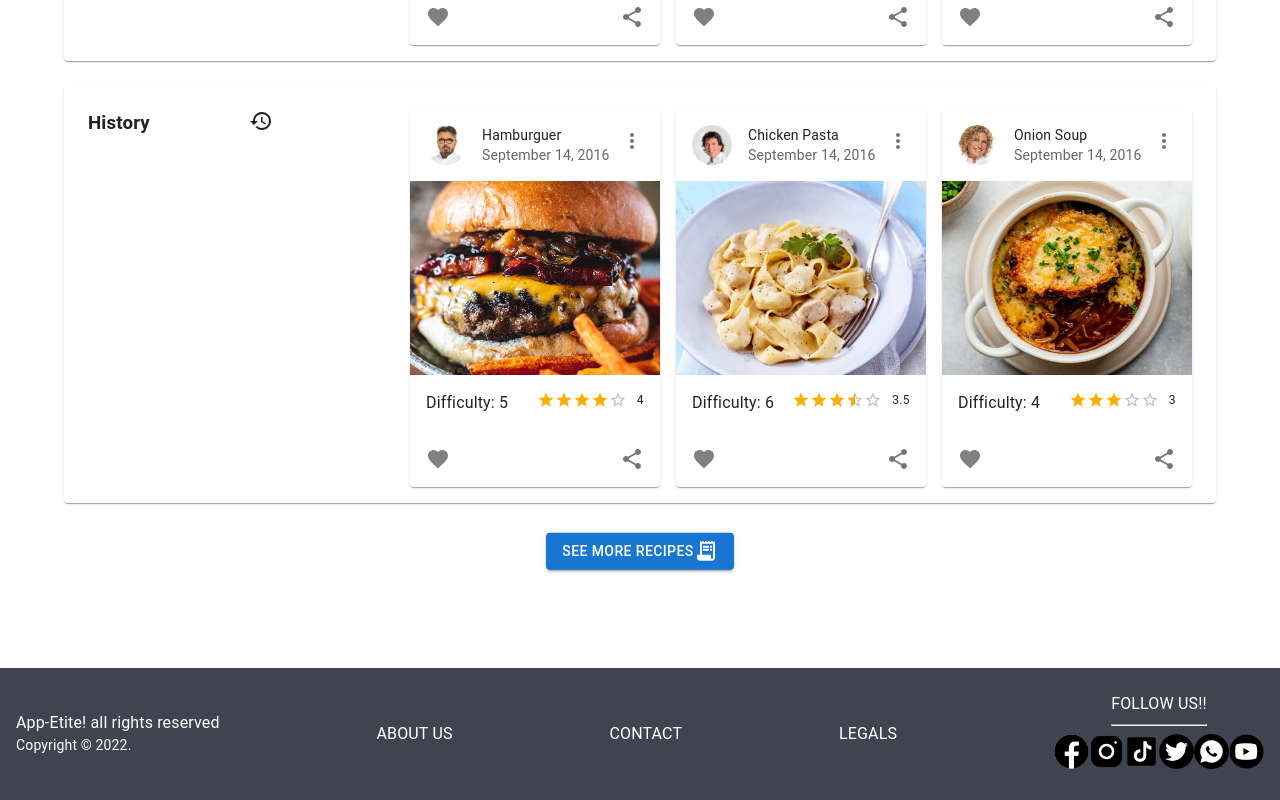
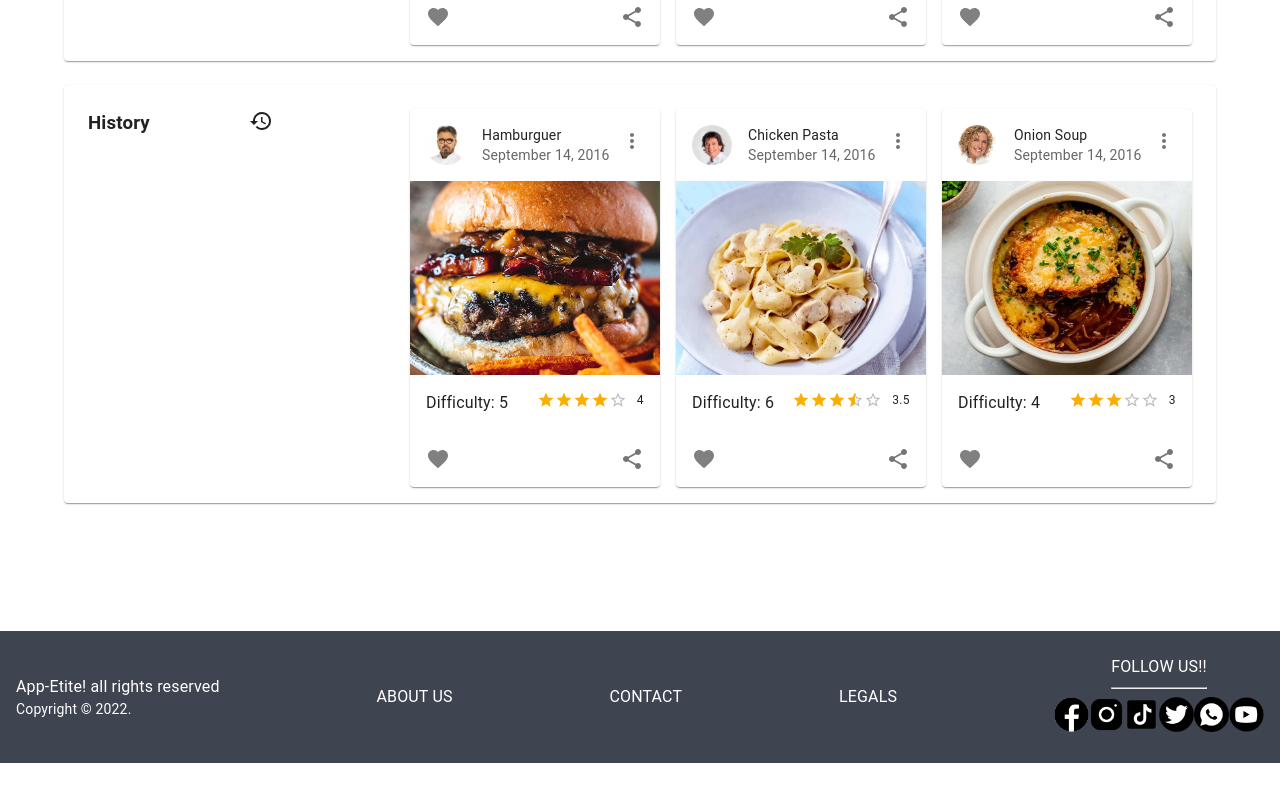
Before and after one commit to abreuerUade/api-uade, a React (Create React App) app: page / in a window 1280 px wide. Shown: the part 775-1575 px from the top of the page. After the commit the page ends 1538 px from the top, so only its background shows below. Built offline with nearby package versions, Linux system fonts and the light colour scheme.

Commit message:
Removing welcome button

```diff
--- a/src/pages/Welcome.js
+++ b/src/pages/Welcome.js
@@ -90,11 +90,15 @@ export default function Welcome(props){
             </Grid>
             <br></br>
             <br></br>
-            <Box textAlign='center'>
+
+            {/* <Box textAlign='center'>
                 <Button className='btnCenter' variant="contained" href="/home">
                     See more recipes <ReceiptLongIcon></ReceiptLongIcon>
                 </Button>
             </Box>
+            THIS BUTTON WILL BE ADDED IN A SECOND MVP AND THE FUNCTION WILL BE ENTER WITHOUT BEING LOGGED IN.
+            BUT FOR THAT WE NEED A NAVBAR FOR VISITORS AND BLOCK FUNCITIONALITIES SUCH AS MY RECIPES, CREATE NEW RECIPES, MY ACCOUNT SETTINGS, SO ON AND SO FORTH
+            */}
 
         </Container>
         <Footer />
```
